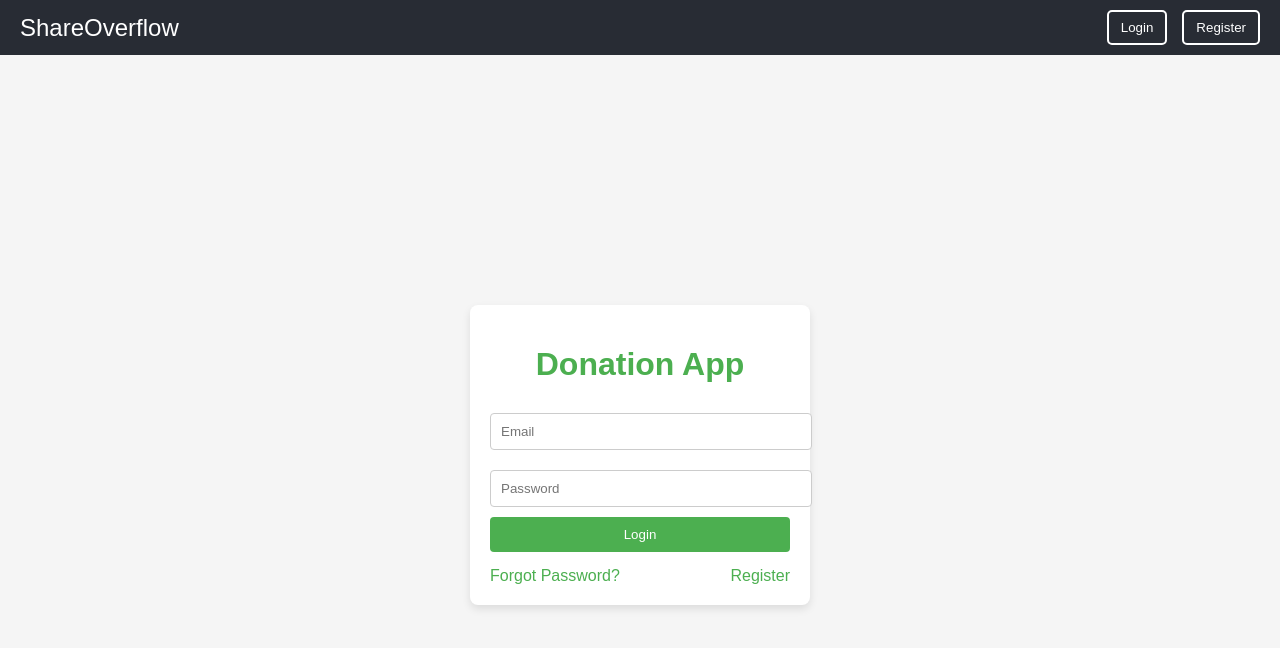
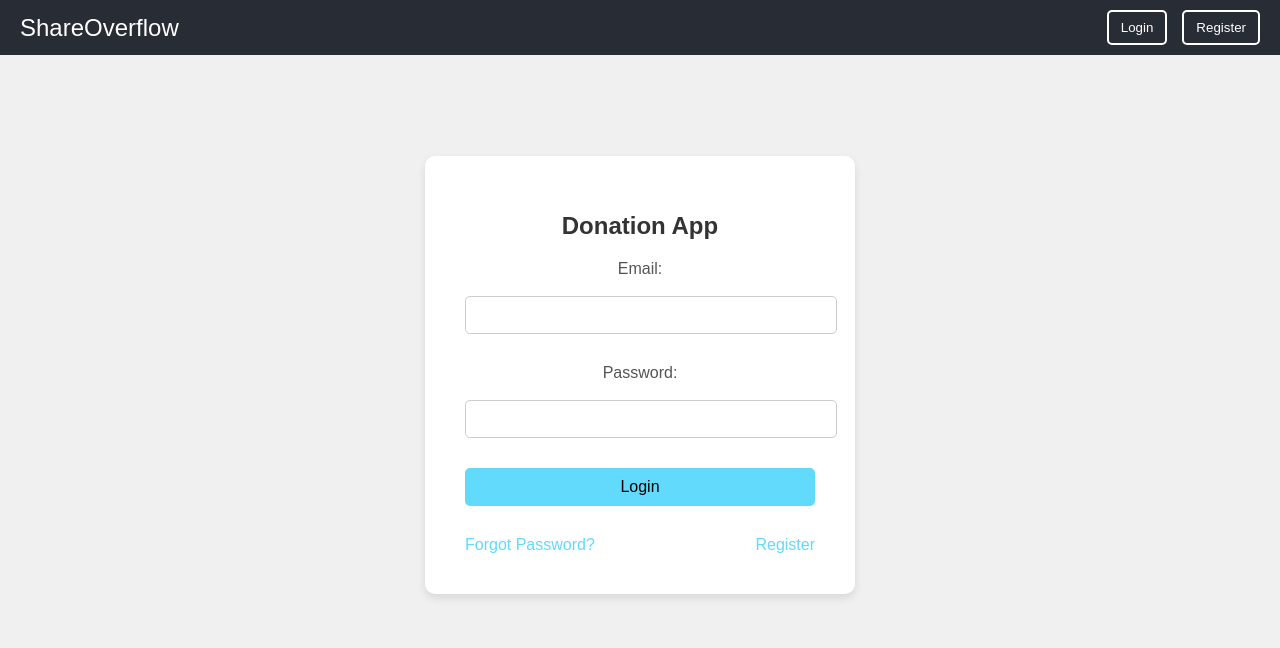
Before and after one commit to MateiSebastian9/ShareOverflow2, a React (Create React App) app: page /login in a window 1280 px wide. Shown: the top 648 px of the page. Built offline with nearby package versions, Linux system fonts and the light colour scheme; no server answers.

Commit message:
updated login

```diff
--- a/src/AuthContext.js
+++ b/src/AuthContext.js
@@ -1,5 +1,6 @@
 // AuthContext.js
-import React, { createContext, useContext, useState } from 'react';
+import React, { createContext, useContext, useEffect, useState } from 'react';
+import { auth } from './firebase'; // Ensure you import your Firebase auth
 
 // Create context
 const AuthContext = createContext();
@@ -7,6 +8,16 @@ const AuthContext = createContext();
 // Provider component
 export const AuthProvider = ({ children }) => {
   const [isLoggedIn, setIsLoggedIn] = useState(false); // Manage login state
+
+  useEffect(() => {
+    // Listener for authentication state
+    const unsubscribe = auth.onAuthStateChanged((user) => {
+        setIsLoggedIn(!!user); // Update login state based on user existence
+    });
+
+    // Cleanup subscription on unmount
+    return () => unsubscribe();
+}, []);
 
   const login = () => setIsLoggedIn(true);
   const logout = () => setIsLoggedIn(false);
--- a/src/components/Login.js
+++ b/src/components/Login.js
@@ -23,33 +23,98 @@ const Login = () => {
     };
 
     return (
-        <div className="login-container">
-            <div className="login-box">
-                <h1>Donation App</h1>
+        <div className="login-container" style={styles.container}>
+            <div className="login-box" style={styles.box}>
+                <h1 style={styles.heading}>Donation App</h1>
                 <form onSubmit={handleLogin}>
+                    <div style={styles.inputGroup}>
+                        <label style={styles.label}>Email:</label>
                         <input
                             type="email"
-                        placeholder="Email"
                             value={email}
                             onChange={(e) => setEmail(e.target.value)}
                             required
+                            style={styles.input}
                         />
+                    </div>
+                    <div style={styles.inputGroup}>
+                        <label style={styles.label}>Password:</label>
                         <input
                             type="password"
-                        placeholder="Password"
                             value={password}
                             onChange={(e) => setPassword(e.target.value)}
                             required
+                            style={styles.input}
                         />
-                    <button type="submit">Login</button>
+                    </div>
+                    <button type="submit" style={styles.button}>Login</button>
                 </form>
-                <div className="login-actions">
-                    <a href="/forgot-password" className="forgot-password">Forgot Password?</a>
-                    <a href="/register" className="register-link">Register</a>
+                <div className="login-actions" style={styles.actions}>
+                    <a href="/forgot-password" className="forgot-password" style={styles.link}>Forgot Password?</a>
+                    <a href="/register" className="register-link" style={styles.link}>Register</a>
                 </div>
             </div>
         </div>
     );
 };
 
+// Inline styling consistent with previous version
+const styles = {
+    container: {
+        display: 'flex',
+        justifyContent: 'center',
+        alignItems: 'center',
+        height: '80vh',
+        backgroundColor: '#f0f0f0',
+    },
+    box: {
+        backgroundColor: '#fff',
+        padding: '40px',
+        borderRadius: '10px',
+        boxShadow: '0 4px 8px rgba(0, 0, 0, 0.1)',
+        width: '350px',
+        textAlign: 'center',
+    },
+    heading: {
+        marginBottom: '20px',
+        fontSize: '24px',
+        color: '#333',
+    },
+    inputGroup: {
+        marginBottom: '20px',
+    },
+    label: {
+        display: 'block',
+        marginBottom: '8px',
+        fontSize: '16px',
+        color: '#555',
+    },
+    input: {
+        width: '100%',
+        padding: '10px',
+        borderRadius: '5px',
+        border: '1px solid #ccc',
+        fontSize: '14px',
+    },
+    button: {
+        width: '100%',
+        padding: '10px',
+        backgroundColor: '#61dafb',
+        color: 'black',
+        border: 'none',
+        borderRadius: '5px',
+        fontSize: '16px',
+        cursor: 'pointer',
+    },
+    actions: {
+        marginTop: '20px',
+    },
+    link: {
+        display: 'block',
+        color: '#61dafb',
+        textDecoration: 'none',
+        marginTop: '10px',
+    },
+};
+
 export default Login;
--- a/src/firebase.js
+++ b/src/firebase.js
@@ -1,7 +1,7 @@
 //Fisier Initializare Firebase
 import { initializeApp } from "firebase/app";
 import { getFirestore } from "firebase/firestore";
-import { getAuth } from "firebase/auth";
+import { getAuth, setPersistence, browserSessionPersistence } from "firebase/auth";
 
 const firebaseConfig = {
     apiKey: process.env.REACT_APP_API_KEY,
@@ -16,3 +16,9 @@ const firebaseConfig = {
 const app = initializeApp(firebaseConfig);
 export const db = getFirestore(app);
 export const auth = getAuth(app);
+
+// Set persistence to local
+setPersistence(auth, browserSessionPersistence) // or Auth.Persistence.LOCAL
+    .catch((error) => {
+        console.error("Error setting persistence:", error);
+    });
```
Also changed, not shown: public/map.html (deleted, +0 -158 lines). Lines whose indentation alone changed are shown as unchanged.
